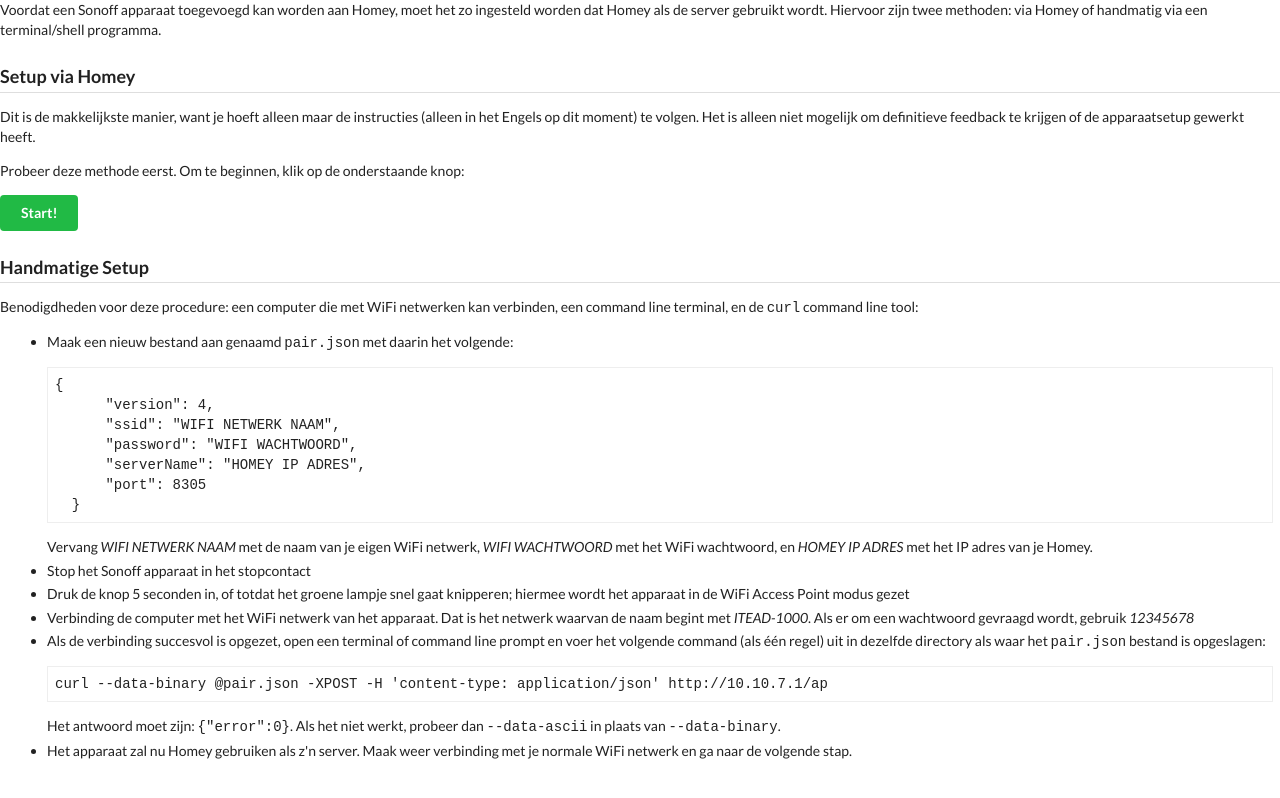
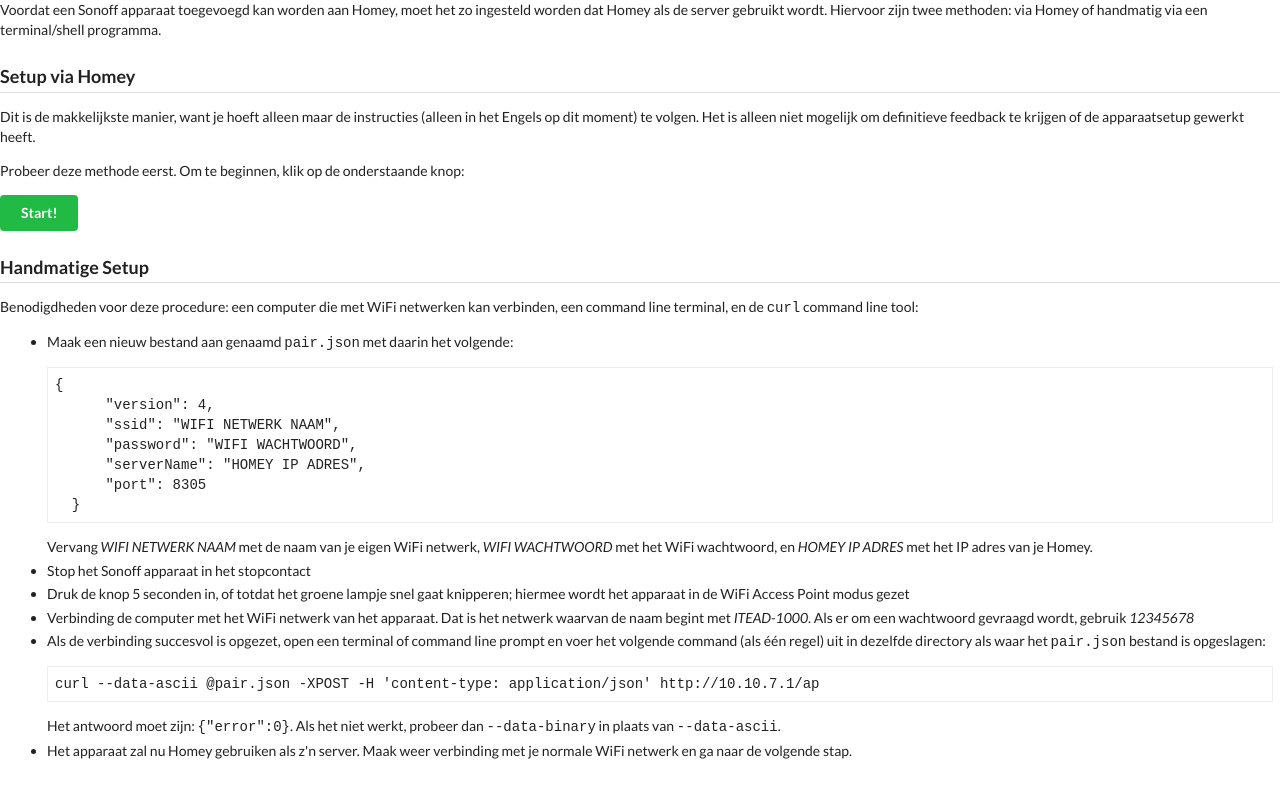
Before and after one commit to robertklep/name.klep.sonoff, a website: page drivers/sonoff/pair/device-setup.html in a window 1280 px wide. Drawn offline with Linux system fonts and the light colour scheme.

Commit message:
Changed curl instructions

```diff
--- a/drivers/sonoff/pair/device-setup.html
+++ b/drivers/sonoff/pair/device-setup.html
@@ -65,8 +65,8 @@
             <li>Druk de knop 5 seconden in, of totdat het groene lampje snel gaat knipperen; hiermee wordt het apparaat in de WiFi Access Point modus gezet
             <li>Verbinding de computer met het WiFi netwerk van het apparaat. Dat is het netwerk waarvan de naam begint met <i>ITEAD-1000</i>. Als er om een wachtwoord gevraagd wordt, gebruik <i>12345678</i>
             <li>Als de verbinding succesvol is opgezet, open een terminal of command line prompt en voer het volgende command (als één regel) uit in dezelfde directory als waar het <code>pair.json</code> bestand is opgeslagen:
-              <pre><code style='white-space: pre-wrap'>curl --data-binary @pair.json -XPOST -H 'content-type: application/json' http://10.10.7.1/ap</code></pre>
-              Het antwoord moet zijn: <code>{"error":0}</code>. Als het niet werkt, probeer dan <code>--data-ascii</code> in plaats van <code>--data-binary</code>.
+              <pre><code style='white-space: pre-wrap'>curl --data-ascii @pair.json -XPOST -H 'content-type: application/json' http://10.10.7.1/ap</code></pre>
+              Het antwoord moet zijn: <code>{"error":0}</code>. Als het niet werkt, probeer dan <code>--data-binary</code> in plaats van <code>--data-ascii</code>.
             <li>Het apparaat zal nu Homey gebruiken als z'n server. Maak weer verbinding met je normale WiFi netwerk en ga naar de volgende stap.
           </ul>
         </div>
@@ -104,8 +104,8 @@
             <li>Press its button for 5 seconds, or until the green light starts flashing quickly; this puts the device in WiFi Access Point mode
             <li>Connect your computer to the device's WiFi network. This is the network with the name starting with <i>ITEAD-1000</i>. When asked for a password, enter <i>12345678</i>
             <li>When your computer has successfully connected, you should open a terminal or command line prompt and execute the following command (all on one line) from the same directory where the <code>pair.json</code> file is stored:
-              <pre><code style='white-space: pre-wrap'>curl --data-binary @pair.json -XPOST -H 'content-type: application/json' http://10.10.7.1/ap</code></pre>
-              The response should be: <code>{"error":0}</code>. If it doesn't work, try <code>--data-ascii</code> instead of <code>--data-binary</code>.
+              <pre><code style='white-space: pre-wrap'>curl --data-ascii @pair.json -XPOST -H 'content-type: application/json' http://10.10.7.1/ap</code></pre>
+              The response should be: <code>{"error":0}</code>. If it doesn't work, try <code>--data-binary</code> instead of <code>--data-ascii</code>.
             <li>The device will now use Homey as its server. Switch back to your regular WiFi network and go to the next step.
           </ul>
         </div>
```
Also changed, not shown: README.md.
